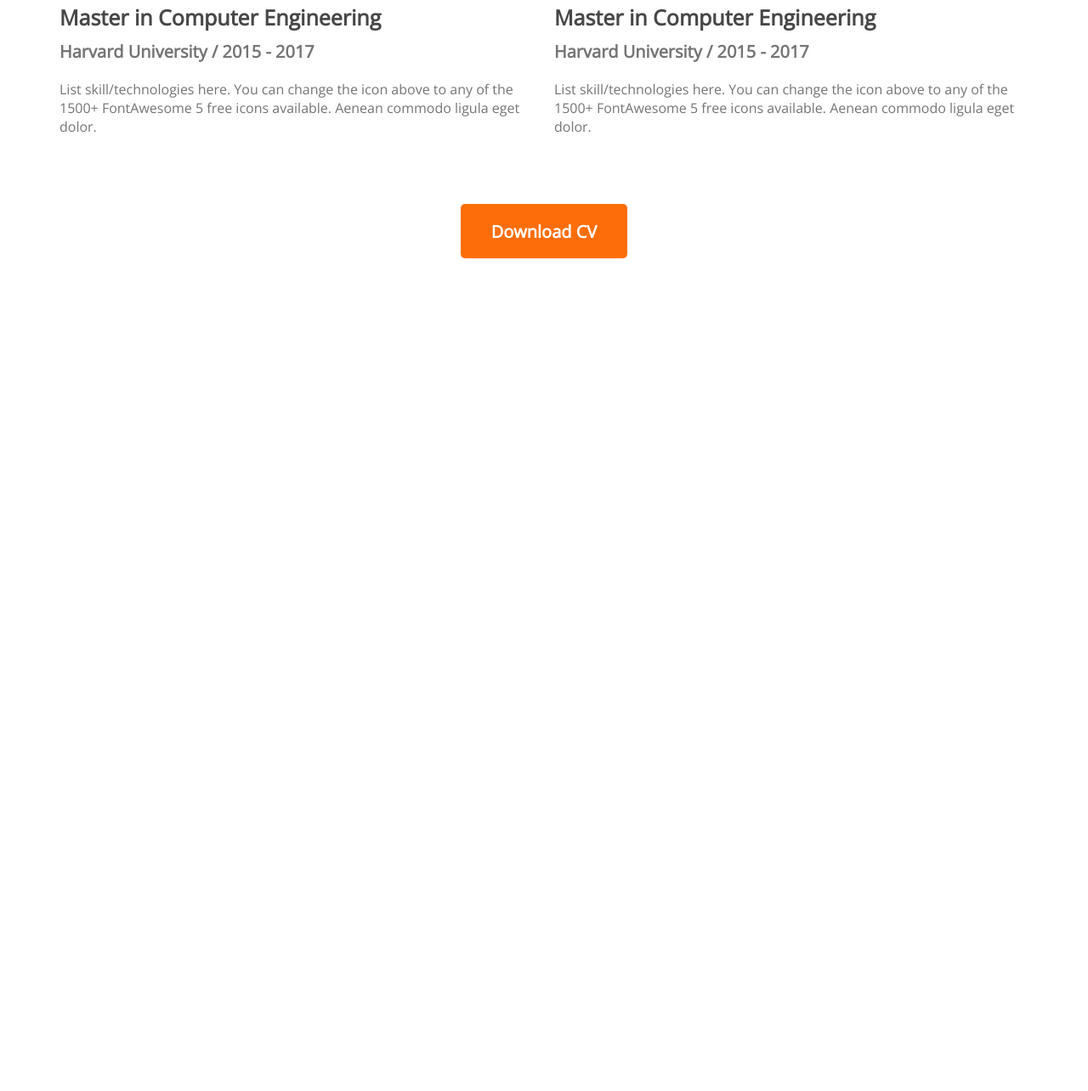
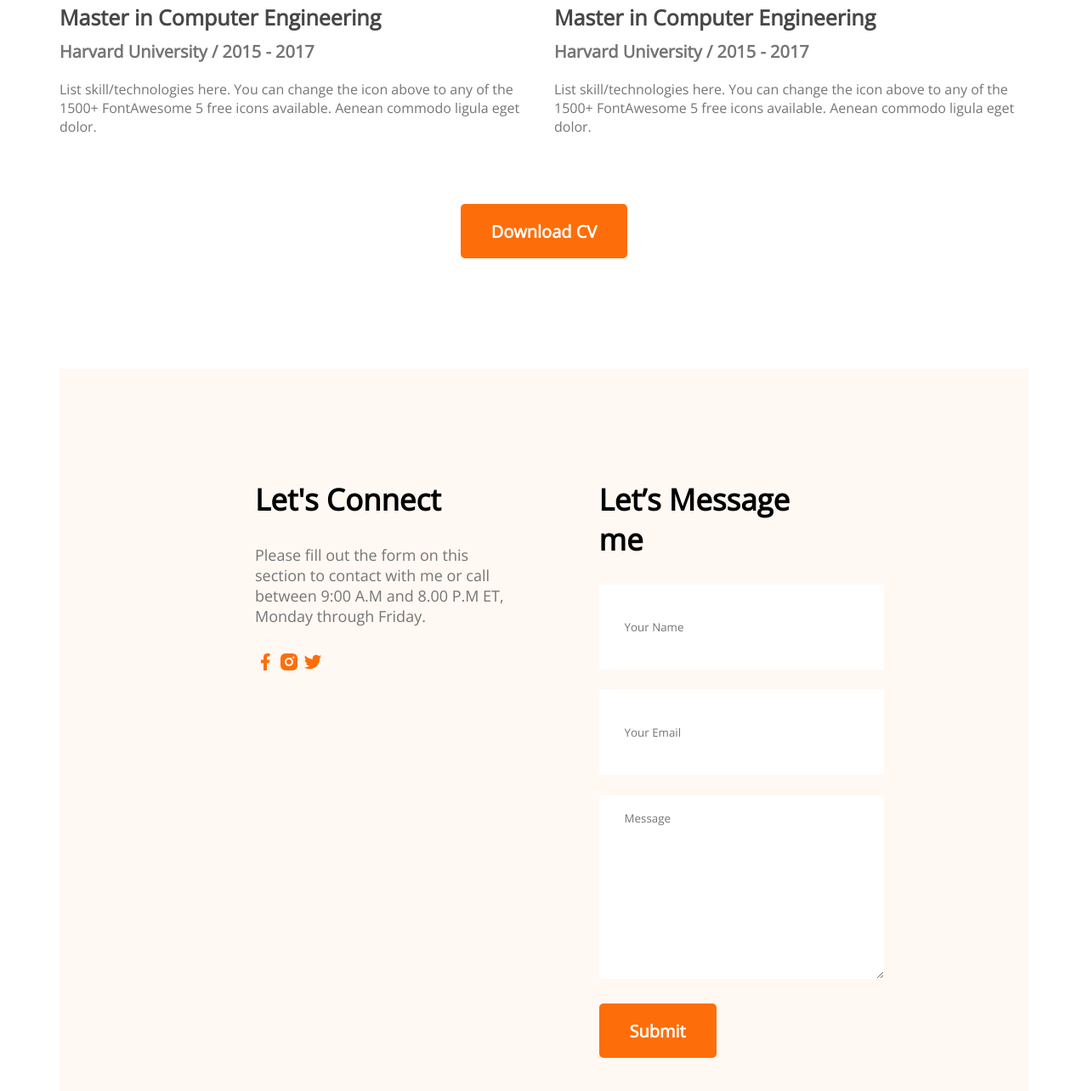
Before and after one commit to ShantanuDas99/developer-portfolio, a plain HTML site: page index.html in a window 1280 px wide. Shown: the part 2960-4244 px from the top of the page at 85% size. Before the commit the page ends 3264 px from the top, so only its background shows below. Drawn offline with nearby package versions, Linux system fonts and the light colour scheme.

Commit message:
Contact added

```diff
--- a/index.html
+++ b/index.html
@@ -188,6 +188,40 @@
           <button class="btn-primary">Download CV</button>
         </div>
       </section>
+      <!-- Contact Section -->
+      <section class="contact">
+        <div>
+          <h3 class="section-title">Let's Connect</h3>
+          <p class="section-description">
+            Please fill out the form on this section to contact with me or call
+            between 9:00 A.M and 8.00 P.M ET, Monday through Friday.
+          </p>
+          <a href="">
+            <img src="images/icons/facebook.png" alt="" />
+          </a>
+          <a href="">
+            <img src="images/icons/insta.png" alt="" />
+          </a>
+          <a href="">
+            <img src="images/icons/twitter.png" alt="" />
+          </a>
+        </div>
+        <div>
+          <h3 class="section-title">Let’s Message me</h3>
+          <form action="">
+            <input type="text" name="" id="" placeholder="Your Name" />
+            <input type="email" name="" id="" placeholder="Your Email" />
+            <textarea
+              name=""
+              id=""
+              cols="30"
+              rows="10"
+              placeholder="Message"
+            ></textarea>
+            <button class="btn-primary" type="submit">Submit</button>
+          </form>
+        </div>
+      </section>
     </main>
     <footer></footer>
   </body>
--- a/styles/portfolio.css
+++ b/styles/portfolio.css
@@ -199,3 +199,26 @@ section {
   margin-top: 50px;
   text-align: center;
 }
+/* Contact styles */
+.contact {
+  display: flex;
+  gap: 100px;
+  background: #fff8f3;
+  padding: 130px 230px;
+}
+.contact .section-title {
+  text-align: left;
+}
+.contact input,
+textarea {
+  margin-bottom: 24px;
+  border: 0px;
+  width: 100%;
+  padding: 18px 30px;
+}
+input {
+  height: 64px;
+}
+.contact a {
+  text-decoration: none;
+}
```
